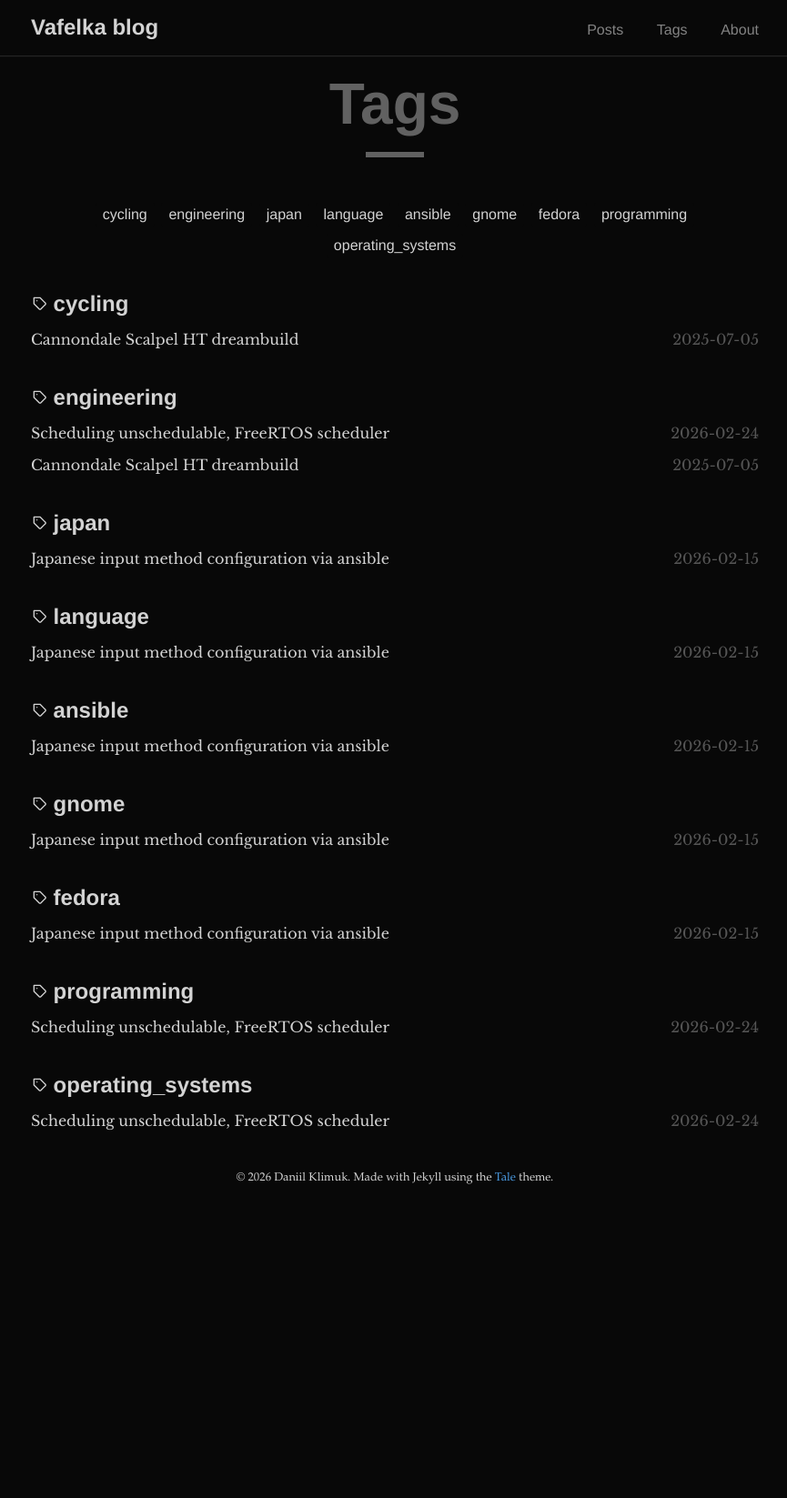
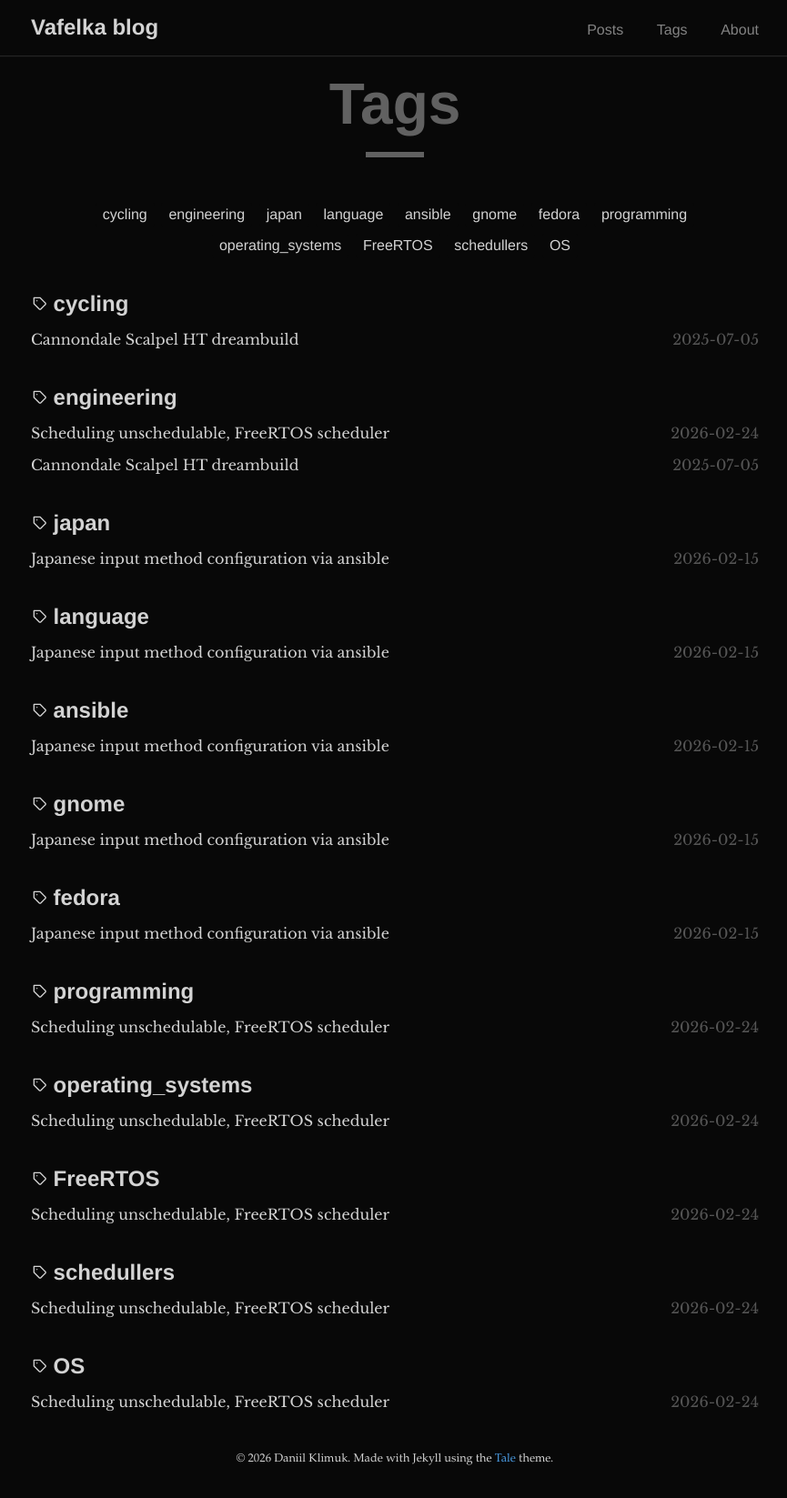
Before and after one commit to DaniilKl/vafelka-blog, a Jekyll site: the page built from _pages/tags.html, in a window 1280 px wide. Shown: the whole page at 91% size, without its empty margins (206-1071 px from the left). Built offline with Jekyll 4.4.1, drawn with Linux system fonts in a browser that asks for light colours; before the commit the page ends 1338 px from its top, so only the background shows below that.

Commit message:
_posts: scheduling-introduction: add more tags
Signed-off-by: Daniil Klimuk <daniil.klimuk@3mdeb.com>

```diff
--- a/_posts/2026-02-24-scheduling-introduction.md
+++ b/_posts/2026-02-24-scheduling-introduction.md
@@ -2,7 +2,7 @@
 layout: post
 title: "Scheduling unschedulable, FreeRTOS scheduler"
 author: "Daniil"
-tags: programming engineering operating_systems
+tags: programming engineering operating_systems FreeRTOS schedullers OS
 excerpt_separator: <!--more-->
 ---
 
```
